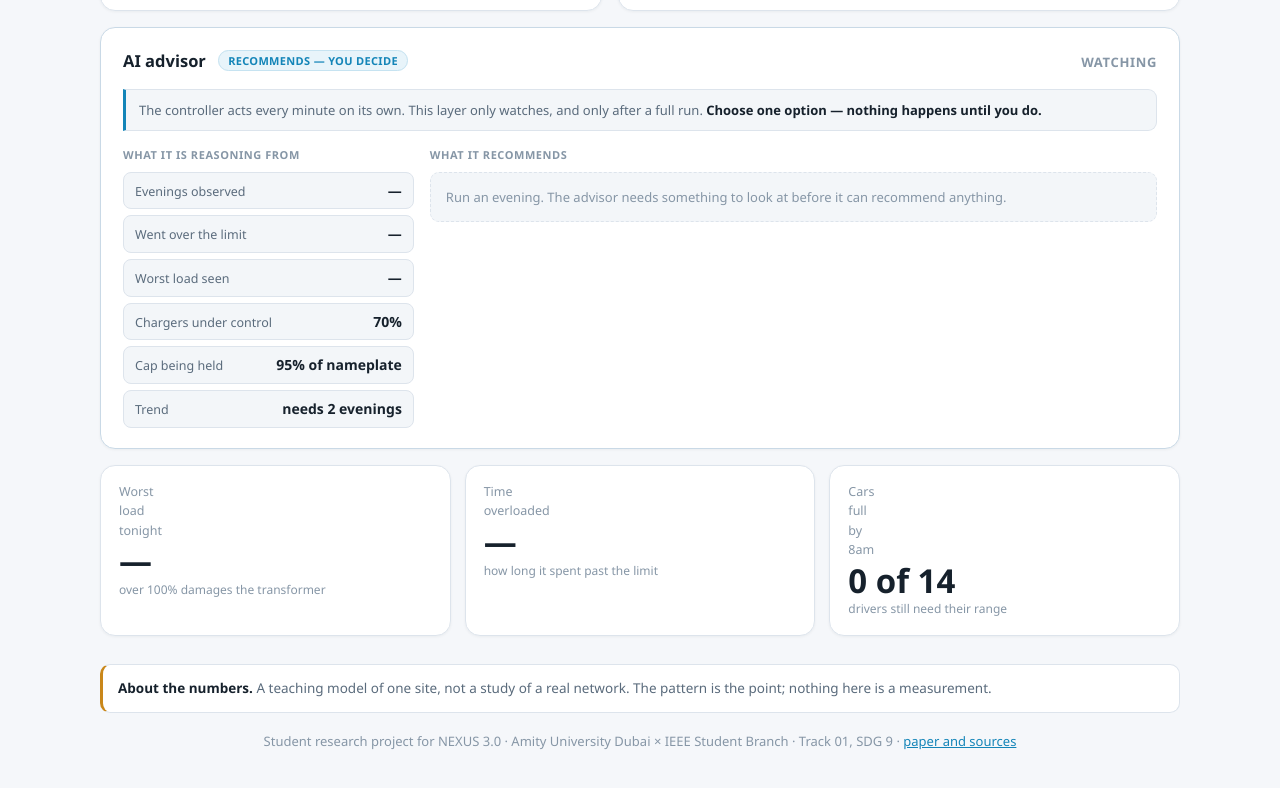
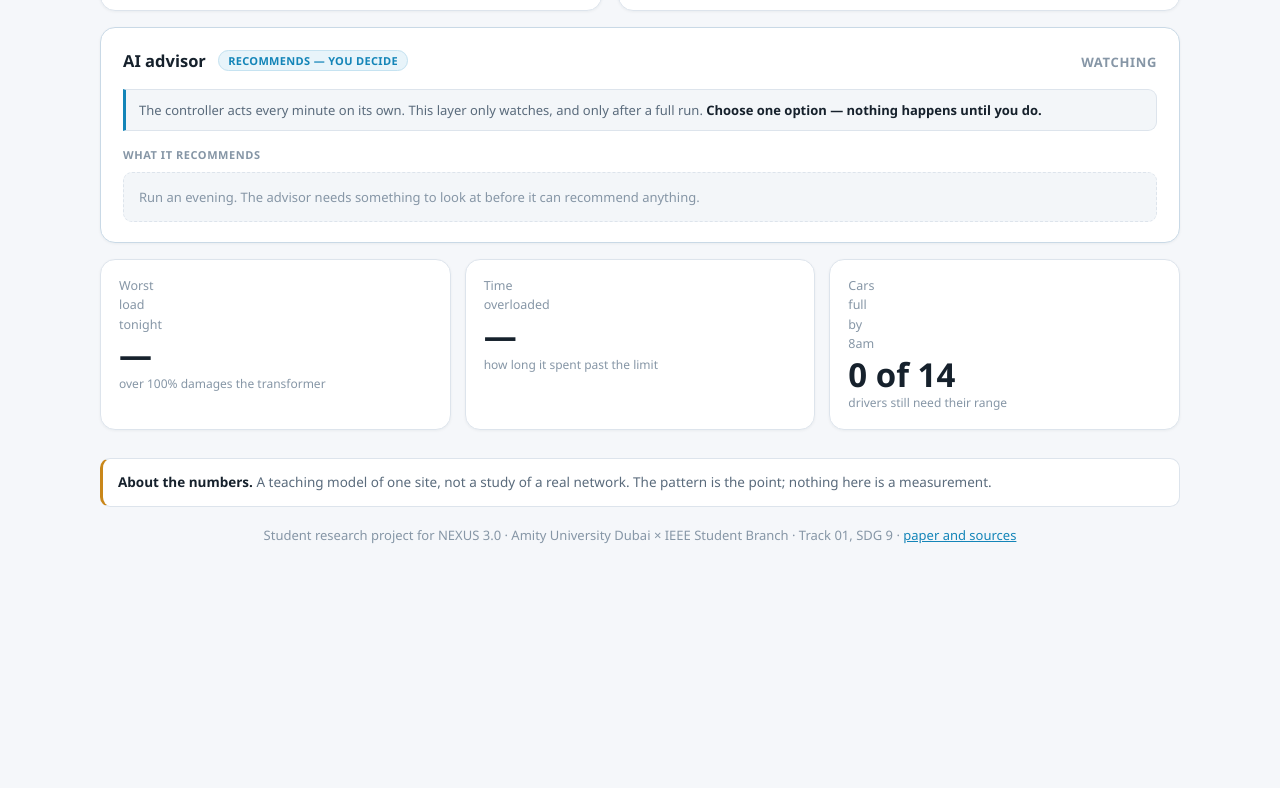
Before and after one commit to RithikhC/Nexus, a plain HTML site: page index.html in a window 1280 px wide. Shown: the part 1188-1976 px from the top of the page. After the commit the page ends 1810 px from the top, so only its background shows below. Drawn offline with Linux system fonts and the light colour scheme.

Commit message:
Remove the advisor's reasoning panel
The 'what it is reasoning from' column listed evenings observed, breaches,
worst load, enrolment, the cap and the trend. It was the advisor showing its
inputs, but on a page meant to be watched rather than studied it was another
six rows to read before reaching the thing that matters.

Gone, along with the code that filled it and the CSS behind it. The options
now run the full width of the panel and the confidence line still names how
many runs the advisor has seen, so the evidence base is not hidden - just not
tabulated.

Co-Authored-By: Claude Opus 5 <noreply@anthropic.com>

```diff
--- a/css/style.css
+++ b/css/style.css
@@ -263,19 +263,11 @@ main { max-width: 1120px; margin: 0 auto; padding: 0 20px 64px; }
 }
 .advnote b { color: var(--ink); }
 
-.advgrid { display: grid; grid-template-columns: minmax(0, 0.8fr) minmax(0, 2fr); gap: 16px; }
 .advcol h3 {
   margin: 0 0 9px; font-size: 11px; font-weight: 650; letter-spacing: .05em;
   text-transform: uppercase; color: var(--dim);
 }
 
-.advfacts { display: flex; flex-direction: column; gap: 6px; }
-.advfacts div {
-  display: flex; align-items: baseline; justify-content: space-between; gap: 10px;
-  background: var(--panel2); border: 1px solid var(--line); border-radius: 8px;
-  padding: 7px 11px; font-size: 12.5px; color: var(--muted);
-}
-.advfacts b { font-size: 14px; color: var(--ink); font-variant-numeric: tabular-nums; }
 
 .advhead {
   font-size: 13px; color: var(--muted); margin-bottom: 11px; line-height: 1.5;
@@ -344,9 +336,6 @@ main { max-width: 1120px; margin: 0 auto; padding: 0 20px 64px; }
   border-radius: 5px; padding: 2px 6px;
 }
 
-@media (max-width: 920px) {
-  .advgrid { grid-template-columns: 1fr; }
-}
 .advopt .meta .proj.weak { color: var(--dim); background: var(--panel2); border-color: var(--line); font-weight: 500; }
 
 /* the verified real-world grounding, and the protocol path */
--- a/index.html
+++ b/index.html
@@ -149,15 +149,9 @@
     <p class="advnote">The controller acts every minute on its own. This layer only watches, and only after a
       full run. <b>Choose one option — nothing happens until you do.</b></p>
 
-    <div class="advgrid">
-      <div class="advcol">
-        <h3>What it is reasoning from</h3>
-        <div class="advfacts" id="advFacts"></div>
-      </div>
-      <div class="advcol wide2">
-        <h3>What it recommends</h3>
-        <div id="advOpts"></div>
-      </div>
+    <div class="advcol">
+      <h3>What it recommends</h3>
+      <div id="advOpts"></div>
     </div>
 
     <div class="advlog" id="advLog" hidden></div>
--- a/js/advisor.js
+++ b/js/advisor.js
@@ -253,16 +253,6 @@ window.Advisor = (function () {
       : f.seen === 0 ? 'watching' : 'no action needed';
     el('advState').className = 'state' + (A.pending ? ' warn' : f.seen ? ' ok' : '');
 
-    // what it is reasoning from
-    el('advFacts').innerHTML = [
-      ['Evenings observed', f.seen || '—'],
-      ['Went over the limit', f.seen ? `${f.breached} of ${f.seen}` : '—'],
-      ['Worst load seen', f.worst ? f.worst + '%' : '—'],
-      ['Chargers under control', `${pct(A.policy.enrolled)}%`],
-      ['Cap being held', `${pct(A.policy.cap)}% of nameplate`],
-      ['Trend', f.seen >= 2 ? f.trend : 'needs 2 evenings'],
-    ].map(([k, v]) => `<div><span>${k}</span><b>${v}</b></div>`).join('');
-
     // the options, or why there are none
     const box = el('advOpts');
     if (!A.pending) {
```
